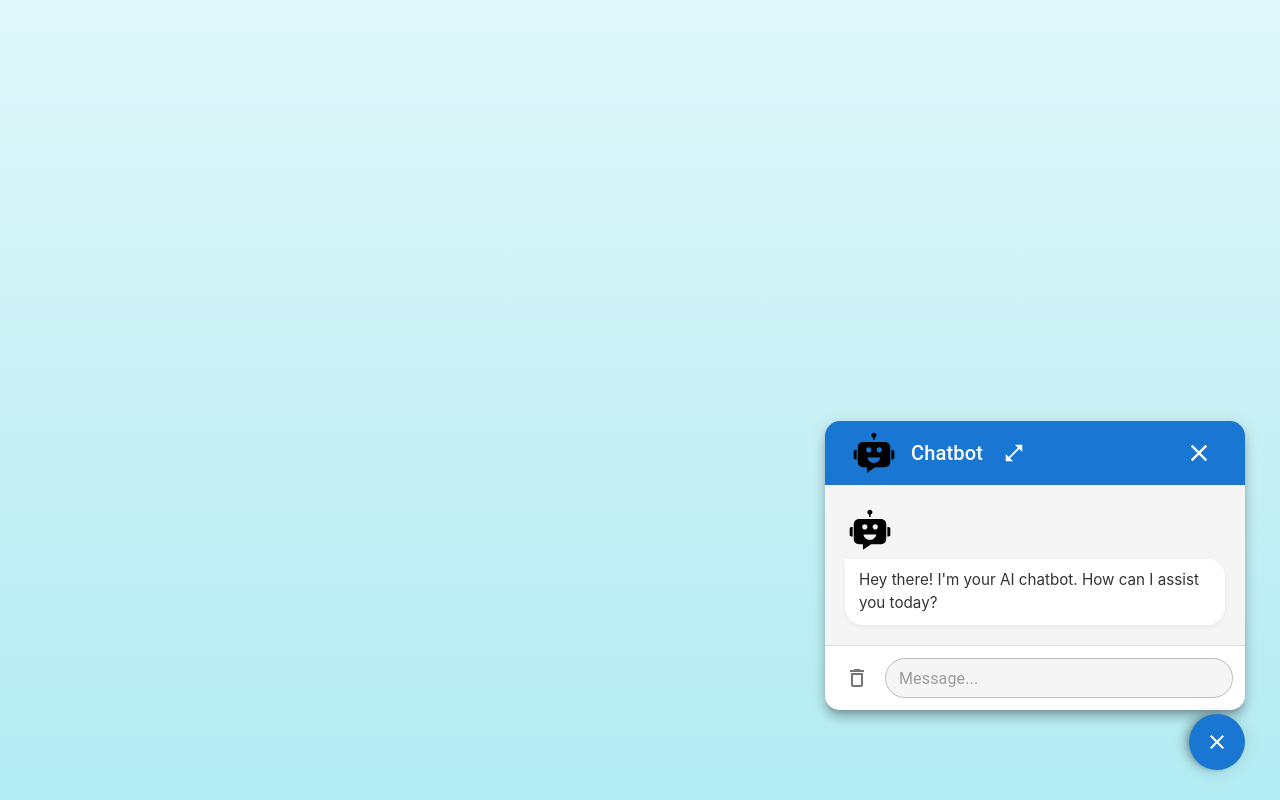
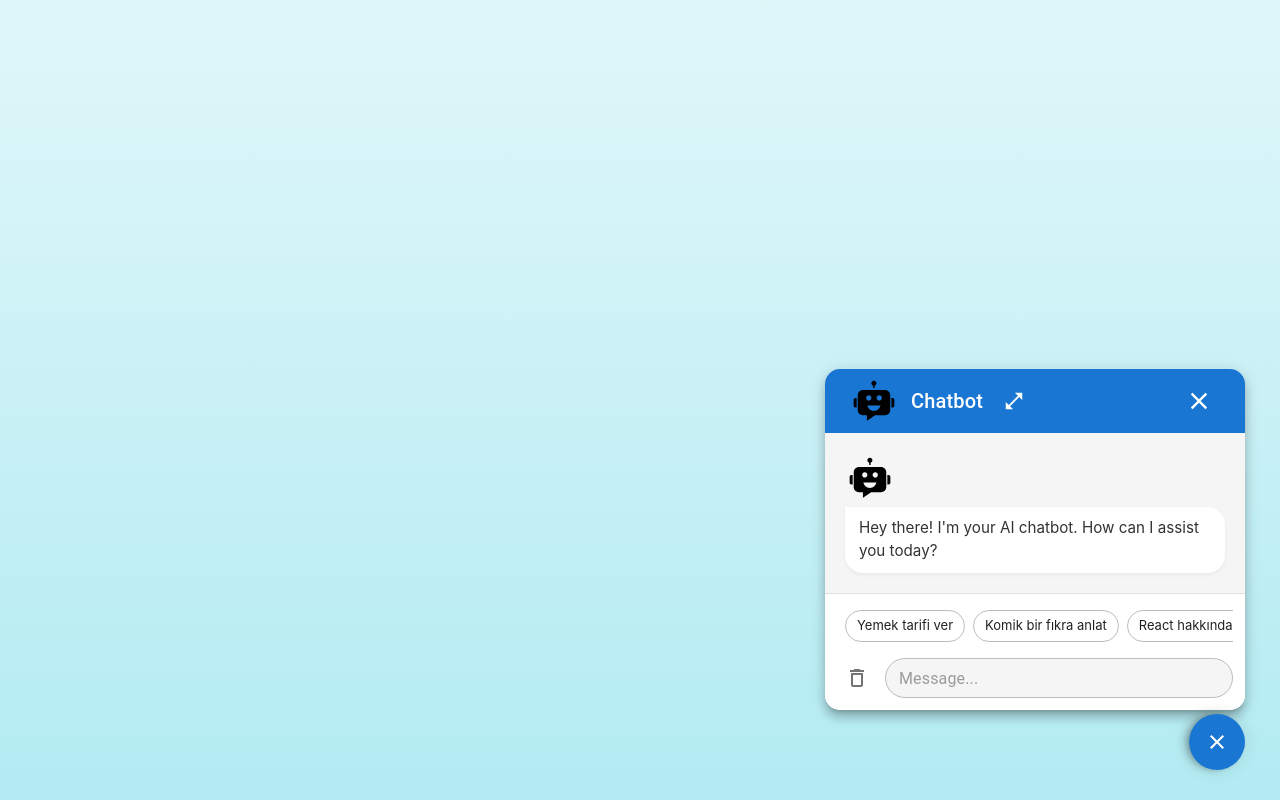
Before and after one commit to EnderKaran/AI-Chatbot-Project, a React (Vite) app: page / in a window 1280 px wide. Both pictures are taken after a click on the button 1217 px from the left and 742 px from the top of the page. Built offline with nearby package versions, Linux system fonts and the light colour scheme.

Commit message:
öneri kısmı yapıldı

```diff
--- a/src/App.jsx
+++ b/src/App.jsx
@@ -12,38 +12,74 @@ import { Box, Fab, Grow, Paper, AppBar, Toolbar, Typography, IconButton, Stack }
 import { MdModeComment, MdClose, MdOpenInFull, MdCloseFullscreen } from "react-icons/md";
 
 const App = () => {
-    // State'ler
+    // Sohbet geçmişi state'i
     const [chatHistory, setChatHistory] = useState([
         { id: Date.now(), role: 'model', text: "Hey there! I'm your AI chatbot. How can I assist you today?" }
     ]);
-    // Chatbot görünürlüğünü ve tam ekran modunu kontrol eden state'ler
     const [showChatbot, setShowChatbot] = useState(false);
     const [isFullScreen, setIsFullScreen] = useState(false);
     const chatBodyRef = useRef();
 
-    // Fonksiyonlar
+    // Öneri metinleri
+    const suggestions = [
+        "Yemek tarifi ver",
+        "Komik bir fıkra anlat",
+        "React hakkında bilgi ver",
+        "Bana bir şiir öner"
+    ];
+
     const handleFullScreenToggle = () => setIsFullScreen(prev => !prev);
-    const handleClearChat = () => setChatHistory([{ id: Date.now(), role: 'model', text: "Hey there! I'm your AI chatbot. How can I assist you today?" }]);
+
+    // Sohbeti temizleme fonksiyonu
+    const handleClearChat = () => {
+        setChatHistory([
+            { id: Date.now(), role: 'model', text: "Hey there! I'm your AI chatbot. How can I assist you today?" }
+        ]);
+    };
+
+    // API isteğini yöneten ana fonksiyon
     const generateBotResponse = async (userMessage) => {
         const userMessageData = { id: Date.now(), role: 'user', text: userMessage };
         const thinkingMessageData = { id: Date.now() + 1, role: 'model', text: 'Thinking...' };
+
+        // Kullanıcı mesajını ve "Thinking..." mesajını tek seferde state'e ekle
         const newHistory = [...chatHistory, userMessageData, thinkingMessageData];
         setChatHistory(newHistory);
-        const apiHistory = newHistory.filter(msg => msg.text !== 'Thinking...').map(({ role, text }) => ({ role, parts: [{ text }] }));
-        const requestOptions = { method: 'POST', headers: { 'Content-Type': 'application/json' }, body: JSON.stringify({ contents: apiHistory }) };
+
+        const apiHistory = newHistory
+            .filter(msg => msg.text !== 'Thinking...') // API'ye "Thinking..." mesajını gönderme
+            .map(({ role, text }) => ({ role, parts: [{ text }] }));
+
+        const requestOptions = {
+            method: 'POST',
+            headers: { 'Content-Type': 'application/json' },
+            body: JSON.stringify({ contents: apiHistory })
+        };
+
         try {
             const response = await fetch(import.meta.env.VITE_API_URL, requestOptions);
             const data = await response.json();
             if (!response.ok) throw new Error(data.error.message || 'Something went wrong!');
+
             const apiResponseText = data.candidates[0].content.parts[0].text.replace(/\*\*(.*?)\*\*/g, "$1").trim();
-            setChatHistory(prev => [...prev.filter(msg => msg.text !== "Thinking..."), { id: Date.now(), role: "model", text: apiResponseText }]);
+
+            // "Thinking..." mesajını silip yerine botun gerçek cevabını koy
+            setChatHistory(prev => [
+                ...prev.filter(msg => msg.text !== "Thinking..."),
+                { id: Date.now(), role: "model", text: apiResponseText }
+            ]);
+
         } catch (error) {
             console.error("API request failed:", error);
-            setChatHistory(prev => [...prev.filter(msg => msg.text !== "Thinking..."), { id: Date.now(), role: "model", text: "Sorry, something went wrong. Please try again." }]);
+            // Hata durumunda da "Thinking..." mesajını kaldırıp bir hata mesajı göster
+            setChatHistory(prev => [
+                ...prev.filter(msg => msg.text !== "Thinking..."),
+                { id: Date.now(), role: "model", text: "Sorry, something went wrong. Please try again." }
+            ]);
         }
     };
 
-    // Chat body'nin scroll pozisyonunu güncelle
+    // Her yeni mesajda sohbeti en alta kaydır
     useEffect(() => {
         if (chatBodyRef.current) {
             chatBodyRef.current.scrollTo({ top: chatBodyRef.current.scrollHeight, behavior: 'smooth' });
@@ -71,7 +107,6 @@ const App = () => {
                     elevation={8}
                     sx={{
                         position: 'fixed',
-                        // 'xs' (mobil) ve 'md' (masaüstü) breakpoint'lerine göre stiller değişir.
                         width: { xs: '100vw', md: 420 },
                         height: { xs: '100vh', md: 'auto' },
                         top: { xs: 0, md: 'auto' },
@@ -79,13 +114,10 @@ const App = () => {
                         right: { xs: 'auto', md: 35 },
                         bottom: { xs: 'auto', md: 90 },
                         borderRadius: { xs: 0, md: '15px' },
-
-
                         ...(isFullScreen && {
                             top: 0, left: 0, right: 0, bottom: 0,
                             width: '100vw', height: '100vh', borderRadius: 0,
                         }),
-
                         overflow: 'hidden', display: 'flex', flexDirection: 'column',
                     }}
                 >
@@ -113,7 +145,6 @@ const App = () => {
                             bgcolor: 'grey.100',
                             p: 2.5,
                             display: 'flex', flexDirection: 'column', gap: 2,
-                            //Masaüstü için maksimum yükseklik
                             maxHeight: { md: 400 },
                         }}
                     >
@@ -123,7 +154,11 @@ const App = () => {
                     </Box>
 
                     <Box sx={{ p: 1.5, bgcolor: 'background.paper', borderTop: 1, borderColor: 'divider' }}>
-                        <ChatForm onSendMessage={generateBotResponse} onClearChat={handleClearChat} />
+                        <ChatForm
+                            onSendMessage={generateBotResponse}
+                            onClearChat={handleClearChat}
+                            suggestions={suggestions}
+                        />
                     </Box>
                 </Paper>
             </Grow>
--- a/src/components/ChatForm.jsx
+++ b/src/components/ChatForm.jsx
@@ -1,26 +1,37 @@
 import { useRef } from 'react';
-import { Box, TextField, IconButton, Tooltip } from '@mui/material';
+
+// Gerekli MUI bileşenleri ve özel bileşen
+import { Box, TextField, IconButton, Tooltip, Stack } from '@mui/material';
 import { MdDeleteOutline } from "react-icons/md";
+import SuggestionChips from './SuggestionChips'; // SuggestionChips'i burada import ediyoruz
 
-const ChatForm = ({ onSendMessage, onClearChat }) => {
+const ChatForm = ({ onSendMessage, onClearChat, suggestions }) => {
     const inputRef = useRef();
 
+    // Form gönderildiğinde (Enter'a basıldığında) çalışır
     const handleFormSubmit = (e) => {
         e.preventDefault();
         const userMessage = inputRef.current.value.trim();
         if (!userMessage) return;
 
-        onSendMessage(userMessage);
-
+        onSendMessage(userMessage); // Ana App bileşenindeki fonksiyonu tetikle
         inputRef.current.value = ''; // Input'u temizle
     };
 
     return (
-        <Box
+        <Stack
             component="form"
             onSubmit={handleFormSubmit}
-            sx={{ display: 'flex', alignItems: 'center', gap: 1 }}
+            spacing={1.5} // Çipler ve input alanı arasına boşluk koy
         >
+            {/* Öneri Çipleri */}
+            <SuggestionChips
+                suggestions={suggestions}
+                onChipClick={onSendMessage} // Bir çipe tıklandığında direkt mesajı gönder
+            />
+
+            {/* Input Alanı ve Temizle Butonu */}
+            <Box sx={{ display: 'flex', alignItems: 'center', gap: 1 }}>
                 <Tooltip title="Clear Chat">
                     <IconButton onClick={onClearChat} aria-label="clear chat">
                         <MdDeleteOutline />
@@ -34,10 +45,15 @@ const ChatForm = ({ onSendMessage, onClearChat }) => {
                     size="small"
                     fullWidth
                     autoComplete="off"
-                required
-                sx={{ '& .MuiOutlinedInput-root': { borderRadius: '25px', backgroundColor: 'grey.100' } }}
+                    sx={{
+                        '& .MuiOutlinedInput-root': {
+                            borderRadius: '25px',
+                            backgroundColor: 'grey.100',
+                        },
+                    }}
                 />
             </Box>
+        </Stack>
     );
 }
 
--- /dev/null
+++ b/src/components/SuggestionChips.jsx
@@ -0,0 +1,41 @@
+import React from 'react';
+import { Box, Chip, Stack } from '@mui/material';
+
+const SuggestionChips = ({ suggestions, onChipClick }) => {
+  return (
+    // Dış kapsayıcı: Yatay kaydırmayı sağlar
+    <Box
+      sx={{
+        overflowX: 'auto',
+        // Kaydırma çubuğunu estetik hale getirelim
+        '&::-webkit-scrollbar': { height: 4 },
+        '&::-webkit-scrollbar-thumb': { backgroundColor: 'grey.300', borderRadius: 2 }
+      }}
+    >
+      {/* İç kapsayıcı: Çipleri tek bir satırda tutar */}
+      <Stack
+        direction="row"
+        spacing={1}
+        sx={{
+          // EN ÖNEMLİ DÜZELTME BURADA:
+          // Çiplerin alt satıra kaymasını engeller, böylece yatay kaydırma çalışır.
+          flexWrap: 'nowrap',
+          // Kenarlarda biraz boşluk bırakmak daha iyi görünür
+          px: 1,
+          py: 0.5,
+        }}
+      >
+        {suggestions.map((suggestion) => (
+          <Chip
+            key={suggestion}
+            label={suggestion}
+            onClick={() => onChipClick(suggestion)}
+            variant="outlined"
+          />
+        ))}
+      </Stack>
+    </Box>
+  );
+};
+
+export default SuggestionChips;
```
Lines whose indentation alone changed are shown as unchanged.
